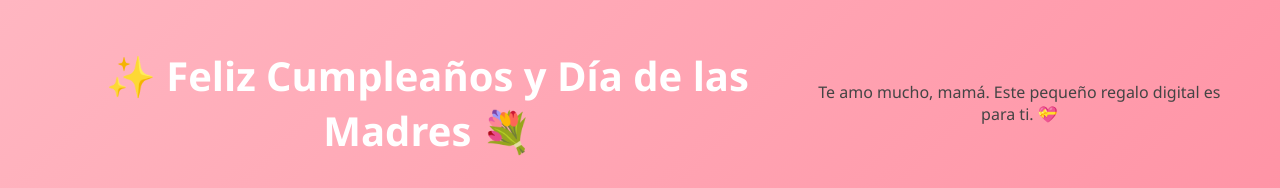
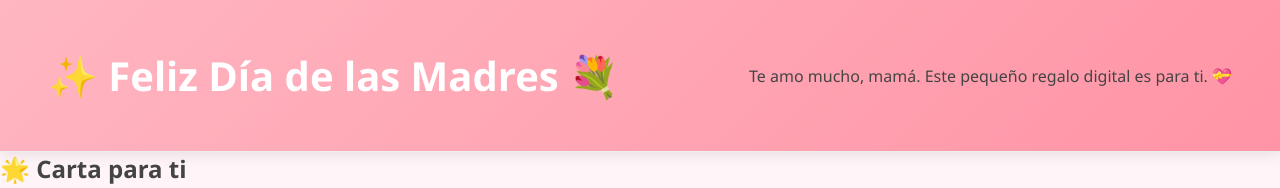
Before and after one commit to anth0420/dia_madre, a plain HTML site: page index.html in a window 1280 px wide. Shown: the top 188 px of the page. Drawn offline with Linux system fonts and the light colour scheme.

Commit message:
Update index.html

```diff
--- a/index.html
+++ b/index.html
@@ -8,7 +8,7 @@
 </head>
 <body>
   <header>
-    <h1>✨ Feliz Cumpleaños y Día de las Madres 💐</h1>
+    <h1>✨ Feliz  Día de las Madres 💐</h1>
     <p>Te amo mucho, mamá. Este pequeño regalo digital es para ti. 💝</p>
   </header>
 
```
